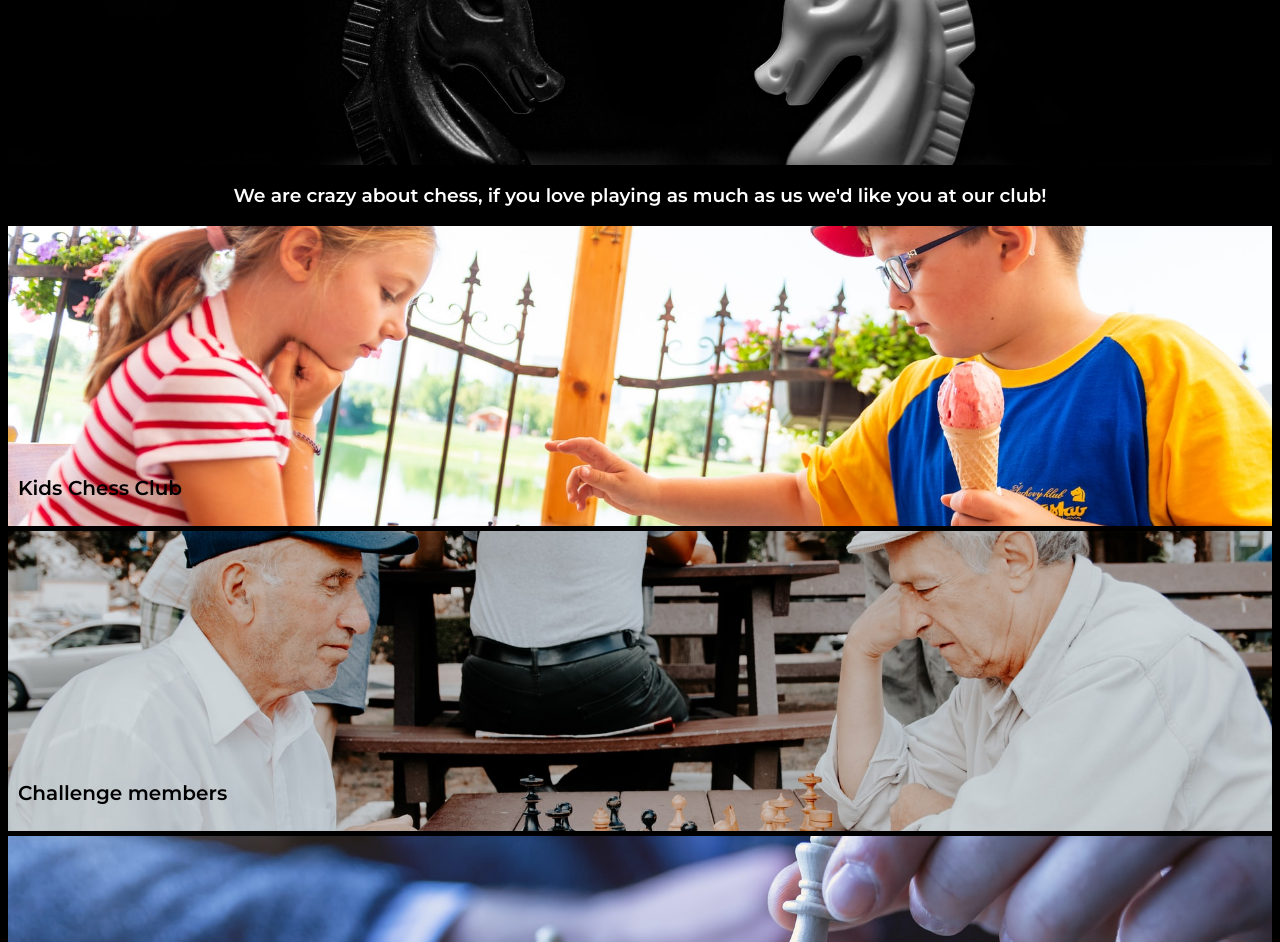
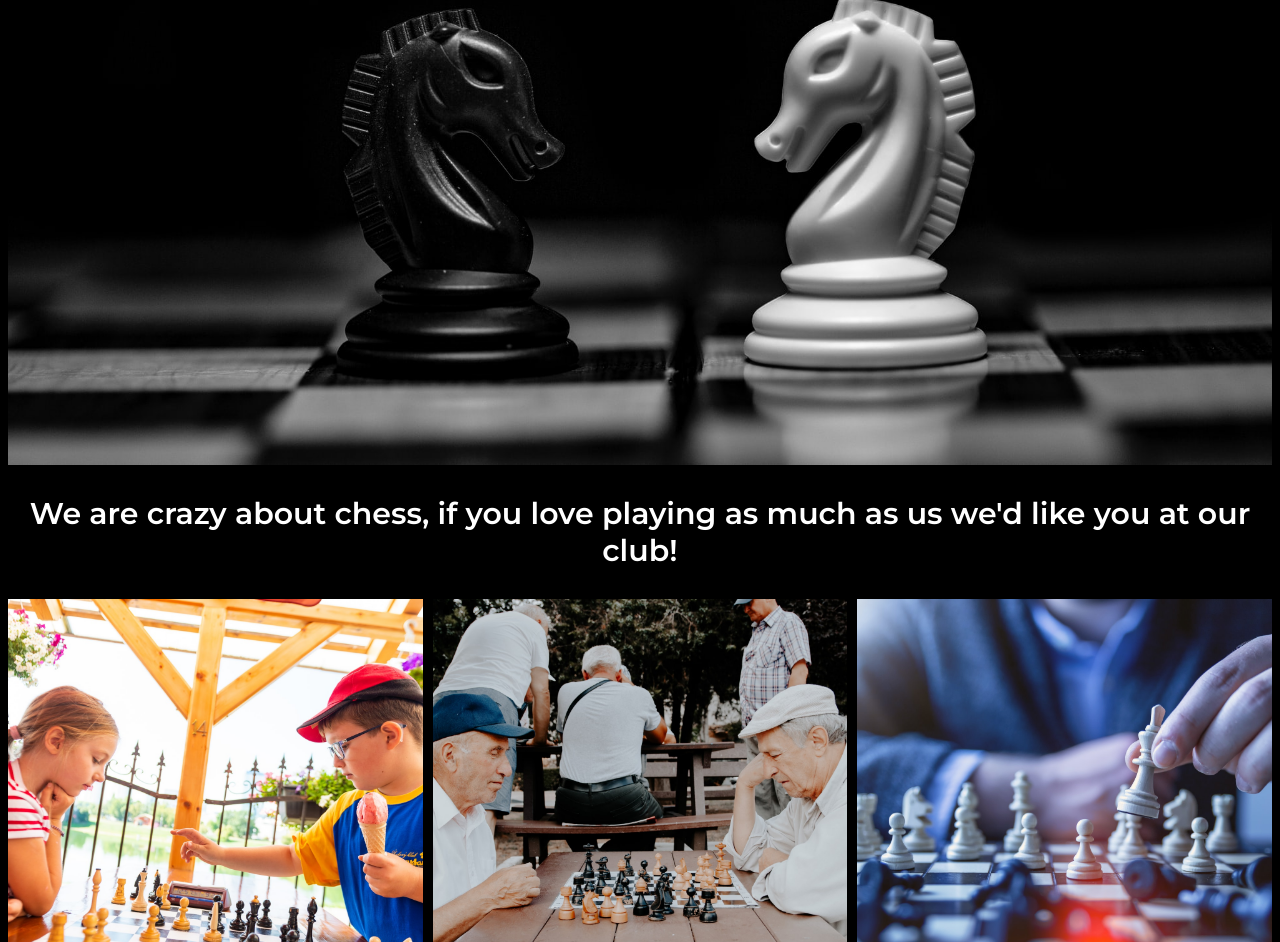
Before and after one commit to SamLJeffers/Club-Website, a plain HTML site: page index.html in a window 1280 px wide. Shown: the part 183-1125 px from the top of the page. Drawn offline with Linux system fonts and the light colour scheme.

Commit message:
CSS finished, media queries added

```diff
--- a/style.css
+++ b/style.css
@@ -117,3 +117,53 @@ h4 {
     margin-top: 150px;
     padding: 5px;
 }
+@media screen and (min-width: 700px) {
+    .container1 {
+        height: 400px;
+        width:100%;
+        background-position: bottom center;
+    }
+    #about {
+     flex-direction: column;
+    }
+    .box1, .box2, .box3 {
+        background-position: 0px px;
+        height:400px;
+        font-size: 30px;
+        margin-bottom: 5px;
+    }
+    span {
+        color: white;
+    }
+}
+@media screen and (min-width: 1024px) {
+    .container1 {
+        height: 600px;
+        width:100%;
+        background-position: center 100px 100px;
+    }
+    #about {
+        flex-direction: row;
+        gap: 10px;
+    }
+    .box1, .box2, .box3 {
+        display: flex;
+        flex-direction: column;
+        width: 100%;
+    }
+    h3 {
+        font-size: 30px;
+    }
+    h4 {
+        font-size: 30px;
+    }
+    p {
+        padding-top: 310px;
+    }
+    span {
+        color: white;
+    }
+    .info {
+        height: 600px;
+    }
+}
```
